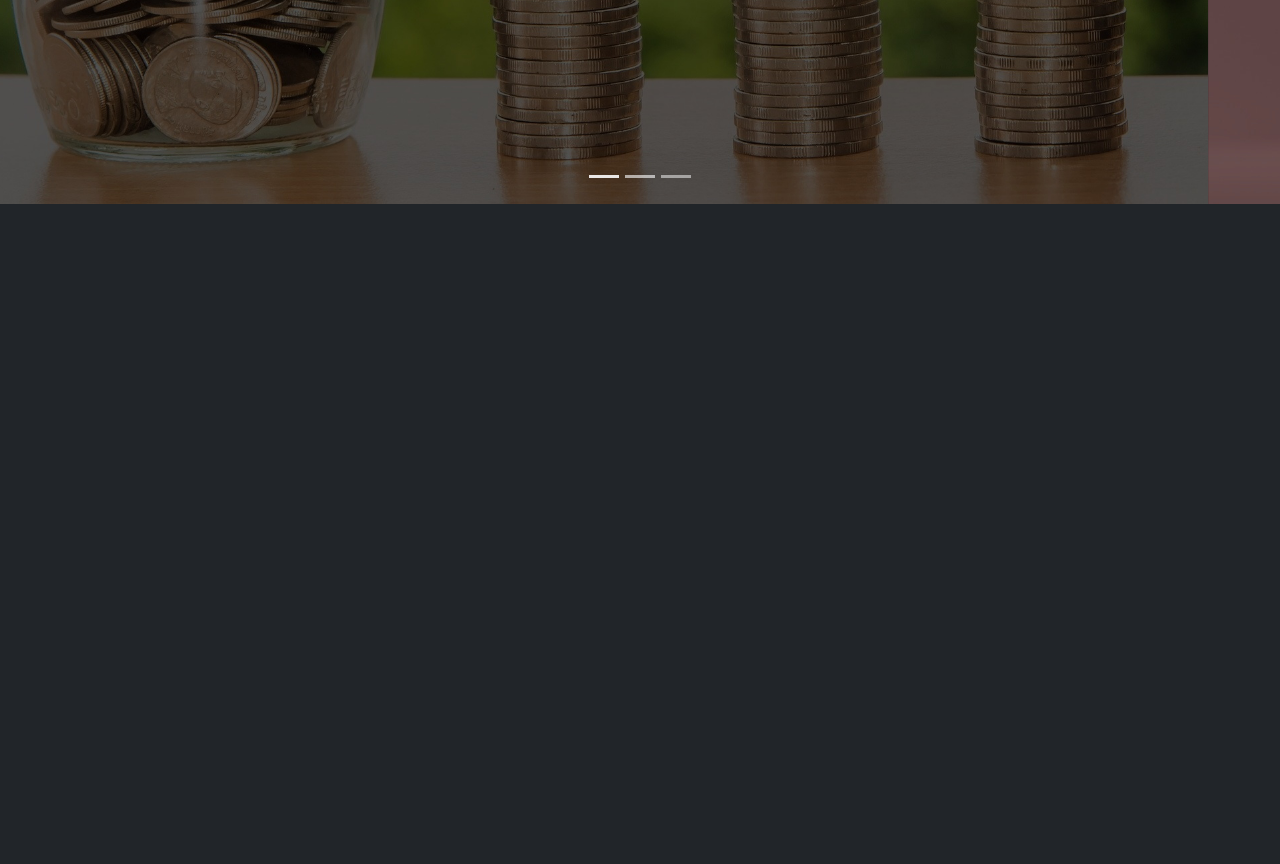
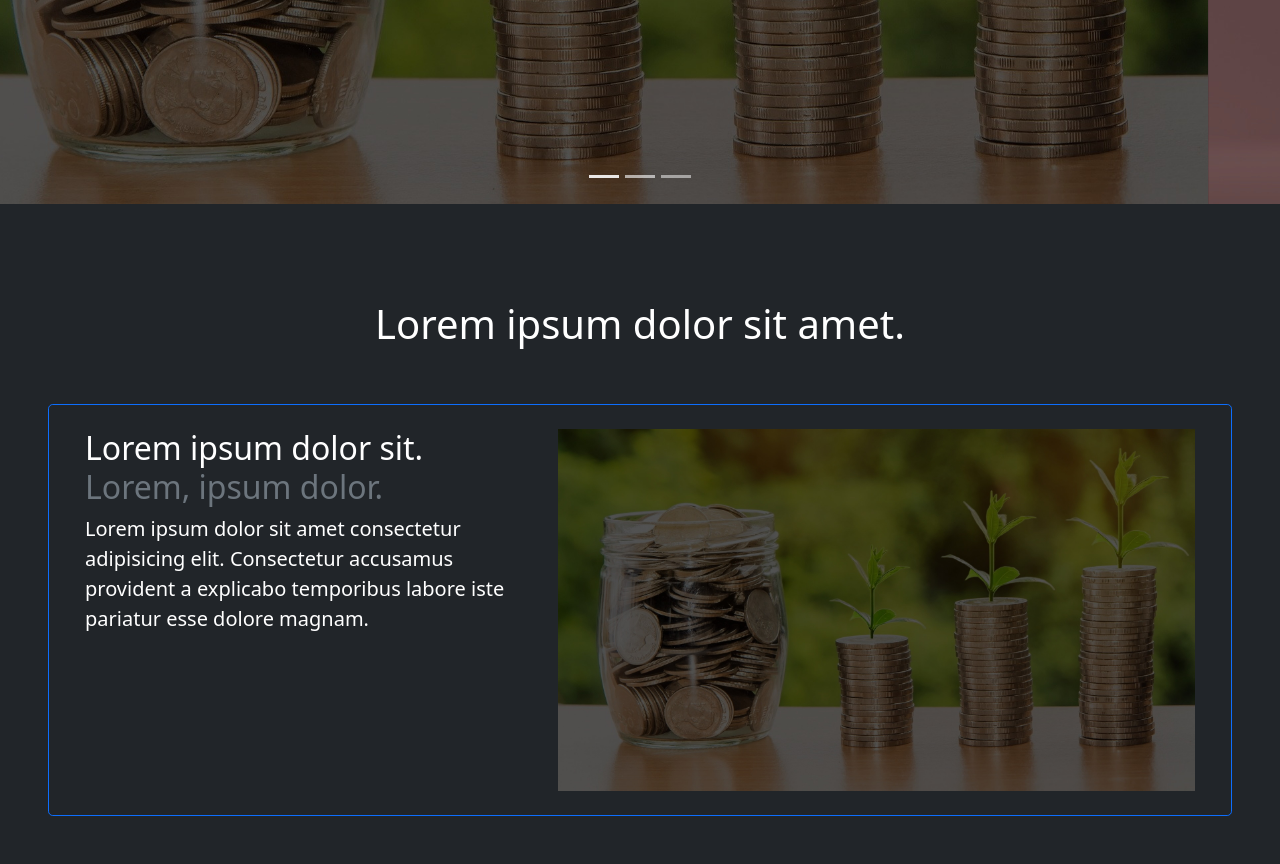
Before and after one commit to guilhermedacruzz/doli, a website: page index.html in a window 1280 px wide. Shown: the part 500-1364 px from the top of the page. Before the commit the page ends 800 px from the top, so only its background shows below. Drawn offline with nearby package versions, Linux system fonts and the light colour scheme.

Commit message:
ideia inicial do corpo

```diff
--- a/index.html
+++ b/index.html
@@ -12,7 +12,7 @@
     <title>teste</title>
 </head>
 
-<body class="bg-dark">
+<body class="bg-dark text-white">
 
     <!-- Start Header -->
     <header>
@@ -105,6 +105,23 @@
                     <span class="visually-hidden">Next</span>
                 </button>
             </div>
+
+            <div class="d-flex flex-column align-items-center p-5">
+                <div class="d-flex justify-content-center p-5">
+                    <h1 class="h1">Lorem ipsum dolor sit amet.</h1>
+                </div>
+                <div class="row-custom m-0 m-y-2 p-4 w-100">
+                    <div class="col-md-5">
+                        <h2 class="h2">Lorem ipsum dolor sit. <span class="text-muted">Lorem, ipsum dolor.</span></h2>
+                        <p class="lead">Lorem ipsum dolor sit amet consectetur adipisicing elit. Consectetur accusamus
+                            provident a explicabo temporibus labore iste pariatur esse dolore magnam.</p>
+                    </div>
+                    <div class="col-md-7">
+                        <img src="assets/images/1.jpg" class="img-fluid mx-auto">
+                    </div>
+                </div>
+            </div>
+
         </div>
     </main>
 
--- /dev/null
+++ b/scss/_grid.scss
@@ -0,0 +1,7 @@
+@import "../node_modules/bootstrap/scss/grid";
+
+.row-custom {
+    @extend .row;
+    border: $border-width solid $primary;
+    border-radius: $border-radius-lg;
+}
--- a/scss/_import.scss
+++ b/scss/_import.scss
@@ -11,6 +11,6 @@
 @import "../node_modules/bootstrap/scss/containers";
 @import "../node_modules/bootstrap/scss/helpers";
 @import "../node_modules/bootstrap/scss/transitions";
-@import "../node_modules/bootstrap/scss/grid";
+@import "./grid";
 
 @import "../node_modules/bootstrap/scss/utilities/api";
```
Also changed, not shown: assets/css/style.css.
